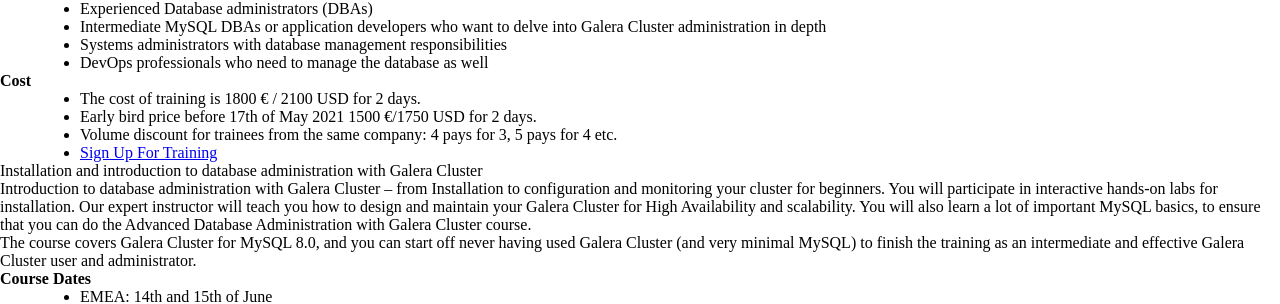
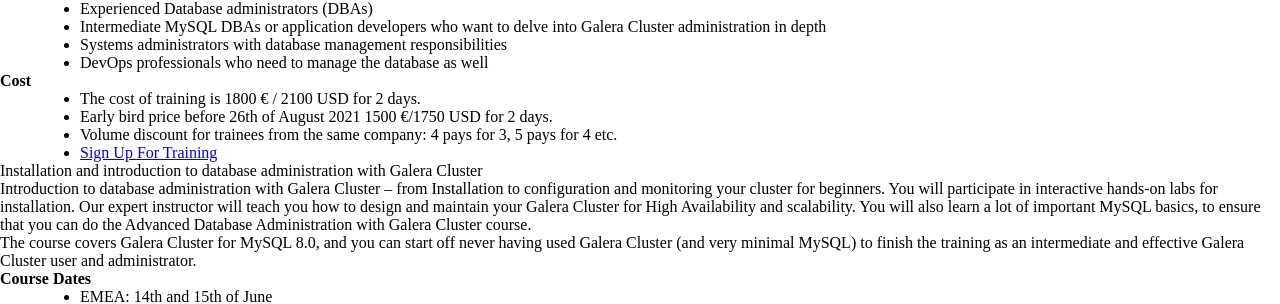
Before and after one commit to codership/documentation, a Sphinx documentation site: the page built from galeracluster/source/training/courses/index.rst, in a window 1280 px wide and 900 px high, scrolled down 1081 px. Shown: the part 152-456 px from the top of the window. Built offline with Sphinx 7.4.7, drawn with Linux system fonts in a browser that asks for light colours; comment, search, counter and statistics services are not loaded.

Commit message:
Early bird price added

```diff
--- a/galeracluster/source/training/courses/index.rst
+++ b/galeracluster/source/training/courses/index.rst
@@ -150,7 +150,7 @@ Note that Hands On Labs are denoted with HOL.
 
 - The cost of training is 1800 € / 2100 USD for 2 days.
 
-- Early bird price before 17th of May 2021 1500 €/1750 USD for 2 days.
+- Early bird price before 26th of August 2021 1500 €/1750 USD for 2 days.
 
 - Volume discount for trainees from the same company: 4 pays for 3, 5 pays for 4 etc.
 
```
